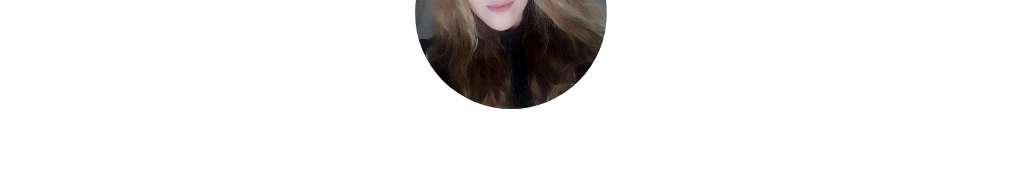
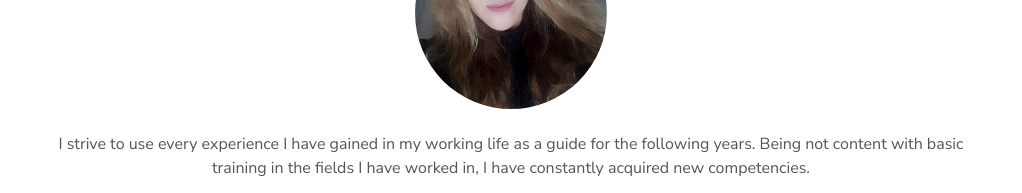
Before and after one commit to dheriau/dheriau-dheriau.github.io, a plain HTML site: page index.html in a window 1280 px wide. Shown: the part 1040-1233 px from the top of the page, without its empty margins (129-1151 px from the left). Drawn offline with nearby package versions, Linux system fonts and the light colour scheme.

Commit message:
paragraf değişti

```diff
--- a/index.html
+++ b/index.html
@@ -59,7 +59,7 @@
                 <img src="resim123.jpg" alt="Professional Me" width="20%" style="border-radius: 50%" />
             </picture>
             <p>
-                <!--birşeyler yaz-->
+                I strive to use every experience I have gained in my working life as a guide for the following years. Being not content with basic training in the fields I have worked in, I have constantly acquired new competencies.
             </p>
         </div>
 
```
